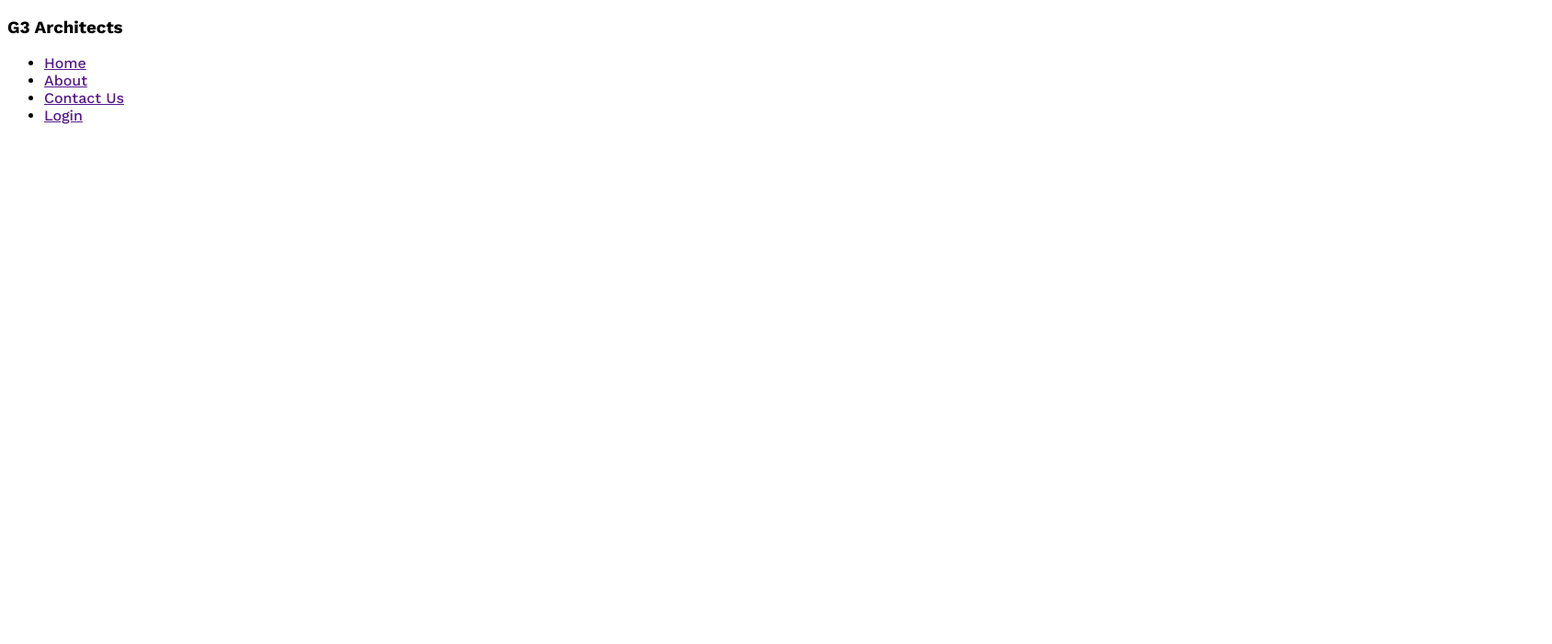
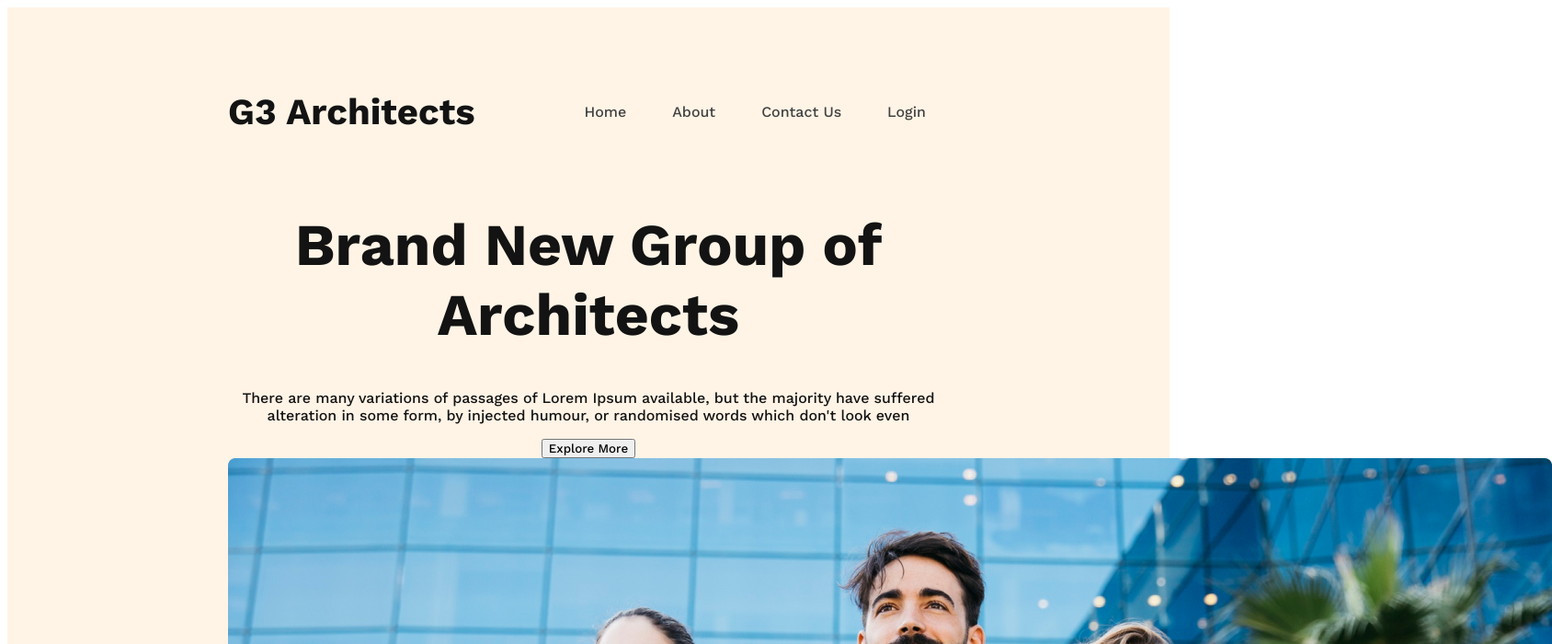
Before and after one commit to masarulalamshaon/architects-website, a plain HTML site: page index.html in a window 1280 px wide. Shown: the top 700 px of the page at 92% size, 1688 px wide, since content can reach past the window. Drawn offline with nearby package versions, Linux system fonts and the light colour scheme.

Commit message:
banner content added

```diff
--- a/index.html
+++ b/index.html
@@ -11,7 +11,7 @@
 <body>
     <header>
         <nav>
-            <h3>G3 Architects</h3>
+            <h3 class="nav-title">G3 Architects</h3>
             <!-- navigation bar  li*4>a  -->
             <ul>
                 <li><a href="">Home</a></li>
@@ -20,7 +20,19 @@
                 <li><a href="">Login</a></li>
             </ul>
         </nav>
+        <div class="banner">
+            <div class="banner-content">
+                <h1 class="banner-title">Brand New Group of Architects </h1>
+                <p class="banner-description">There are many variations of passages of Lorem Ipsum available, but the majority have suffered alteration in some form, by injected humour, or randomised words which don't look even</p>
+                <!-- btn.button-primary -->
+                <button class="button-primary">Explore More</button>
+            </div>
 
+
+            <img src="images/banner.png" alt="images-banner">
+
+
+        </div>
     </header>
     <main>
 
--- a/style.css
+++ b/style.css
@@ -9,3 +9,52 @@
     font-family: 'Poppins', sans-serif;
     font-family: 'Work Sans', sans-serif;
 }
+
+/*  header styles */
+
+header{
+    background:rgba(255, 144, 14, 0.10) ;
+    padding: 50px 240px;
+}
+nav{
+    display: flex;
+    justify-content: space-between;
+    /* horizental ar varticaly aline for */
+    align-items: center;
+}
+.nav-title{
+    font-size: 2.5rem;
+    font-weight: 700;
+    color: #131313; ;
+
+}
+
+nav > ul {
+    display: flex;
+}
+
+nav li{
+    list-style:none ;
+    margin: 25px;
+    font-weight: 500;
+    font-size: 1rem;
+}
+nav li a{
+    text-decoration: none;
+    color: #424242;
+}
+
+/* banner styles */
+.banner-content{
+    max-width: 800px;
+    text-align: center;
+    margin: 0 auto;
+}
+.banner-title{
+    font-size: 4rem;
+    font-weight: 700;
+    color:#131313 ;
+}
+.banner-description{
+    color: #121212;
+}
```
